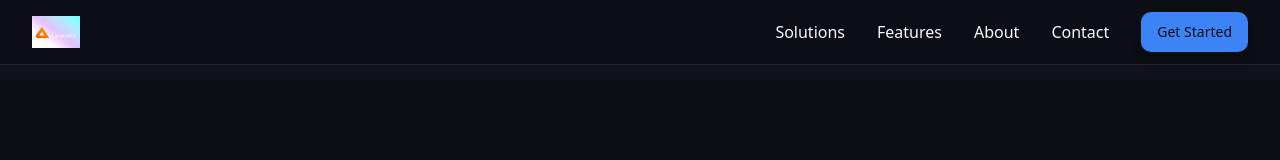
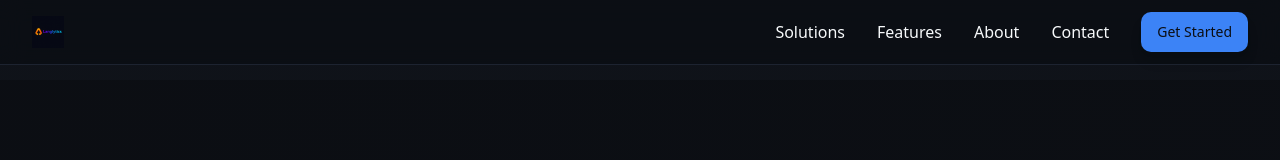
Before and after one commit to ramachandra742/langlytics-aura, a React (Vite) app: page /terms in a window 1280 px wide. Shown: the top 160 px of the page. Built offline with nearby package versions, Linux system fonts and the light colour scheme.

Commit message:
Update logo to exact design
Replaced the navigation logo with the precise design provided by the user, ensuring it matches the original image.

```diff
--- a/src/components/Navigation.tsx
+++ b/src/components/Navigation.tsx
@@ -2,7 +2,7 @@ import { Button } from "@/components/ui/button";
 import { Menu, X } from "lucide-react";
 import { useState } from "react";
 import { Link, useNavigate, useLocation } from "react-router-dom";
-const langlyticsLogo = "/langlytics-logo-complete.png";
+const langlyticsLogo = "/lovable-uploads/00d70786-eb41-45d6-b4ec-bc40525e4f48.png";
 
 export const Navigation = () => {
   const [isOpen, setIsOpen] = useState(false);
```
Also changed, not shown: public/lovable-uploads/00d70786-eb41-45d6-b4ec-bc40525e4f48.png (added).
